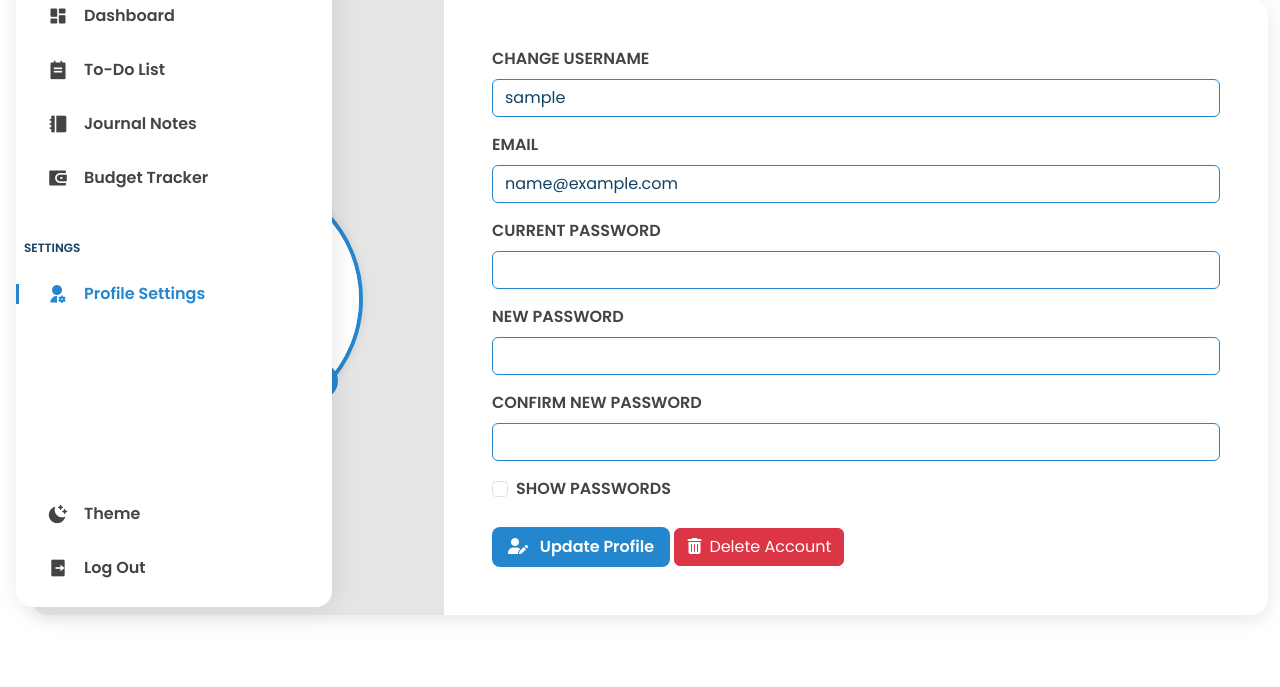
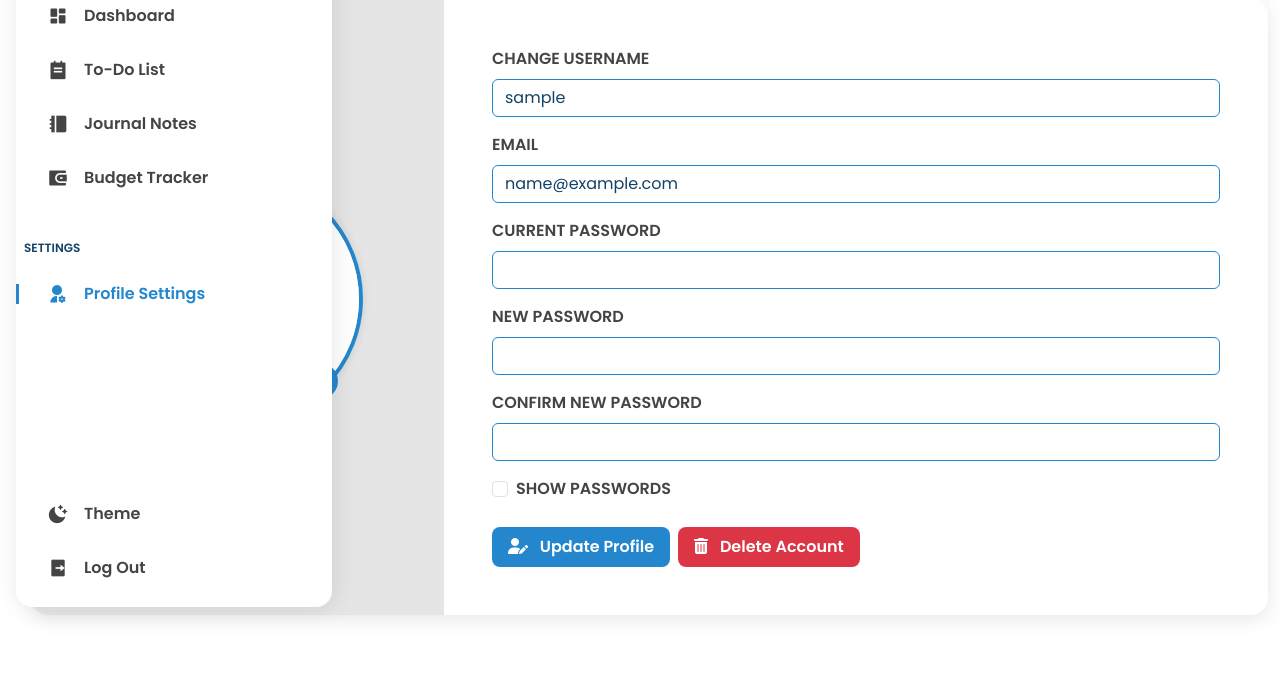
Before and after one commit to RLASH18/DailyDesk, a PHP site: page /views/settings in a window 1280 px wide. Shown: the part 177-864 px from the top of the page. Run offline with PHP 8.4, Linux system fonts and the light colour scheme; the visitor is signed in with stand-in values (Sample User, id 1).

Commit message:
Initial Commit

```diff
--- a/assets/css/settings.css
+++ b/assets/css/settings.css
@@ -149,6 +149,15 @@ label {
   transition: background-color 0.3s ease, box-shadow 0.3s ease;
 }
 
+.btn-danger {
+  font-weight: var(--font-semi-bold);
+  border: none;
+  border-radius: 0.5rem;
+  padding: 0.5rem 1rem;
+  transition: background-color 0.3s ease, box-shadow 0.3s ease;
+
+}
+
 /* delete modal */
 #deleteAccountModal .modal-content {
   background-color: var(--body-color);
@@ -187,3 +196,9 @@ label {
   font-weight: 700;
   cursor: pointer;
 }
+
+@media (max-width: 576px) {
+    .responsive-btn {
+        font-size: 1rem;
+    }
+}
--- a/views/settings.php
+++ b/views/settings.php
@@ -79,13 +79,15 @@
                                                 <label class="form-check-label mb-4" for="togglePassword">Show Passwords</label>
                                             </div>
 
-                                            <button type="submit" class="btn btn-primary" name="update_profile">
-                                                <i class="fas fa-user-edit me-2"></i> Update Profile
-                                            </button>
+                                            <div class="d-grid gap-2 d-sm-flex">
+                                                <button type="submit" class="btn btn-primary responsive-btn" name="update_profile">
+                                                    <i class="fas fa-user-edit me-2"></i> Update Profile
+                                                </button>
 
-                                            <button type="button" class="btn btn-danger" data-bs-toggle="modal" data-bs-target="#deleteAccountModal">
-                                                <i class="fas fa-trash-alt me-2"></i>Delete Account
-                                            </button>
+                                                <button type="button" class="btn btn-danger responsive-btn" data-bs-toggle="modal" data-bs-target="#deleteAccountModal">
+                                                    <i class="fas fa-trash-alt me-2"></i> Delete Account
+                                                </button>
+                                            </div>
                                         </div>
                                     </div>
                                 </div>
```
